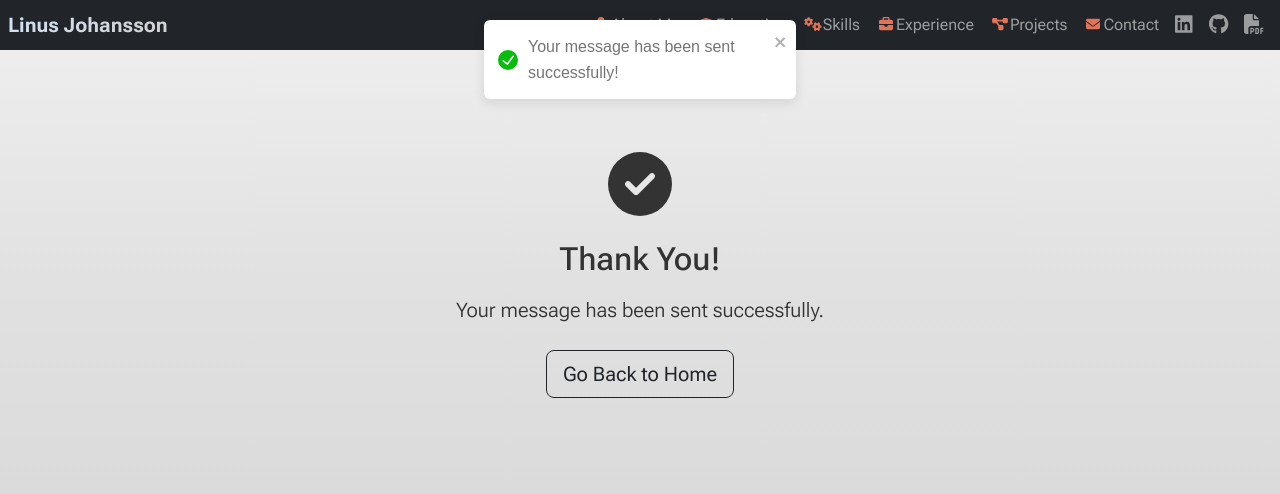
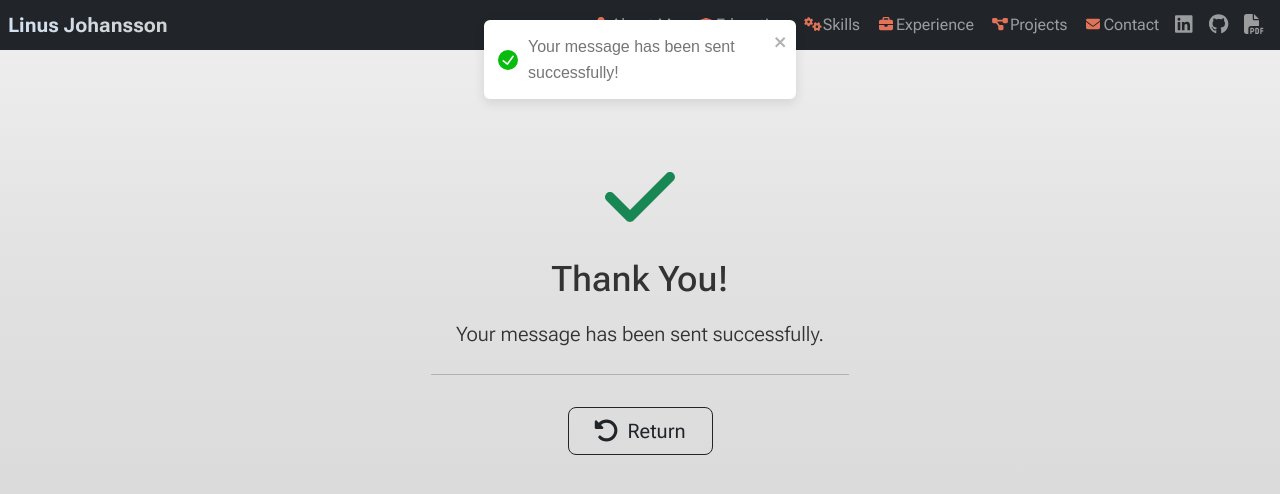
Before and after one commit to j0hanz/j0hanz-portfolio, a React (Create React App) app: page /success in a window 1280 px wide. Shown: the top 494 px of the page. Built offline with nearby package versions, Linux system fonts and the light colour scheme.

Commit message:
Improve button styling and remove unnecessary code

```diff
--- a/src/components/ContactForm.js
+++ b/src/components/ContactForm.js
@@ -171,9 +171,7 @@ const ContactForm = () => {
                         size="sm"
                         role="status"
                         aria-hidden="true"
-                        className={styles.buttonIcon}
                       />
-                      <span className={styles.buttonText}>Sending...</span>
                     </>
                   ) : (
                     <>
--- a/src/components/Hero.js
+++ b/src/components/Hero.js
@@ -53,9 +53,7 @@ const Hero = React.memo(() => {
                       size="sm"
                       role="status"
                       aria-hidden="true"
-                      className="me-2"
                     />
-                    Downloading...
                   </>
                 ) : (
                   <>
--- a/src/components/SuccessMessage.js
+++ b/src/components/SuccessMessage.js
@@ -2,11 +2,11 @@ import React, { useEffect } from 'react';
 import { Container, Row, Col, Button } from 'react-bootstrap';
 import { useNavigate } from 'react-router-dom';
 import { FontAwesomeIcon } from '@fortawesome/react-fontawesome';
-import { faCheckCircle } from '@fortawesome/free-solid-svg-icons';
+import { faCheck, faRotateLeft } from '@fortawesome/free-solid-svg-icons';
 import { toast } from 'react-toastify';
-import Toast from './Toast'; // Import the Notifications component
+import Toast from './Toast';
+import styles from './styles/SuccessMessage.module.css';
 
-// Functional component SuccessMessage
 const SuccessMessage = () => {
   const navigate = useNavigate();
 
@@ -15,21 +15,28 @@ const SuccessMessage = () => {
   }, []);
 
   return (
-    <section id="success" className="py-5">
+    <section id="success" className="py-4">
       <Container className="px-0">
-        <Row className="justify-content-center mt-4 mx-auto">
-          <Col md={8} className="text-center">
-            <FontAwesomeIcon icon={faCheckCircle} size="4x" className="mb-4" />
-            <h2 className="mb-3">Thank You!</h2>
+        <Row className={`justify-content-center ${styles.successRow}`}>
+          <Col md={8} lg={6} className="text-center">
+            <FontAwesomeIcon
+              icon={faCheck}
+              size="5x"
+              className="my-1 text-success"
+            />
+            <h2 className={styles.textTankYou}>Thank You!</h2>
             <p className="lead mb-4">
               Your message has been sent successfully.
             </p>
+            <hr className="w-75 mx-auto" />
             <Button
               variant="outline-dark"
               size="lg"
               onClick={() => navigate('/')}
+              className={styles.customButton}
             >
-              Go Back to Home
+              <FontAwesomeIcon icon={faRotateLeft} size="lg" className="me-2" />
+              Return
             </Button>
           </Col>
         </Row>
--- /dev/null
+++ b/src/components/styles/SuccessMessage.module.css
@@ -0,0 +1,19 @@
+.successRow {
+  min-height: 50vh;
+  display: flex;
+  align-items: center;
+}
+
+.customButton {
+  margin-top: 1rem;
+  width: 145px;
+  max-width: 100%;
+  display: flex;
+  align-items: center;
+  justify-content: center;
+}
+
+.textTankYou {
+  margin: 1.1rem 0;
+  font-size: 2.2rem;
+}
```
